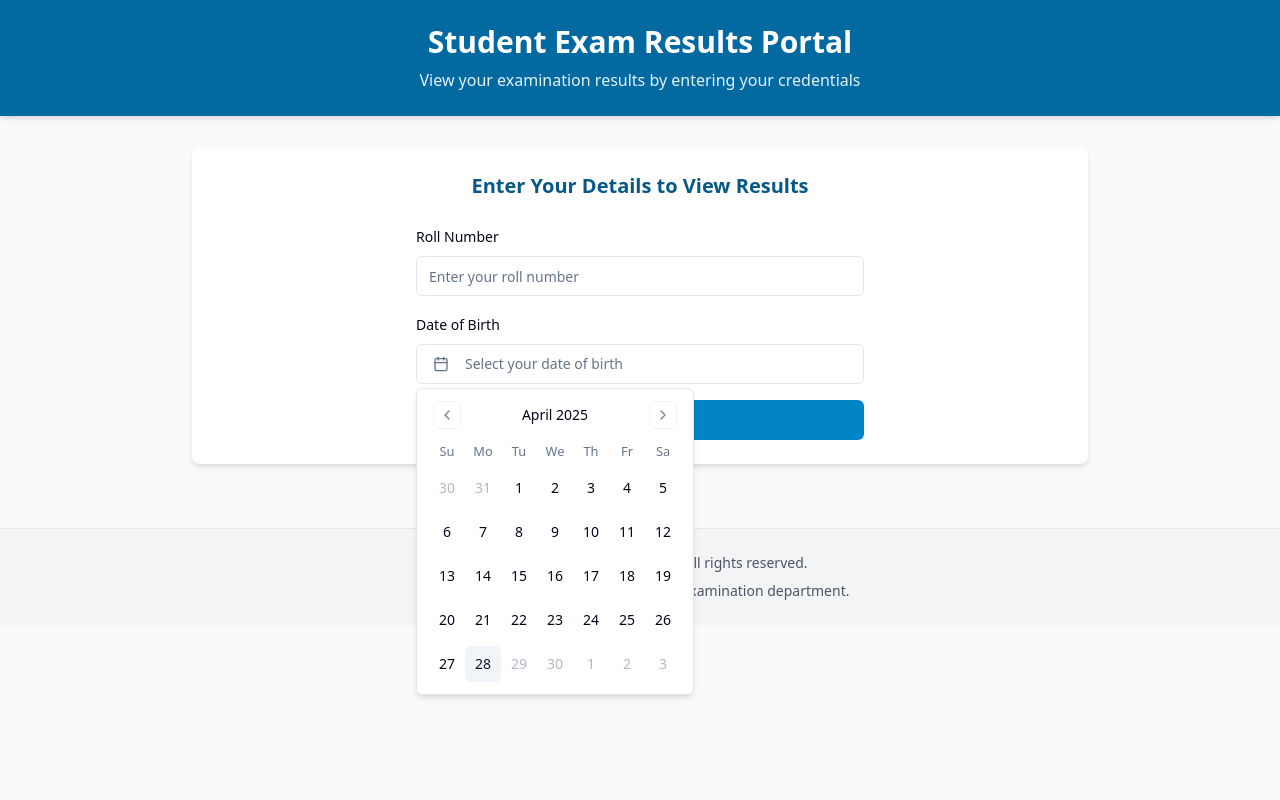
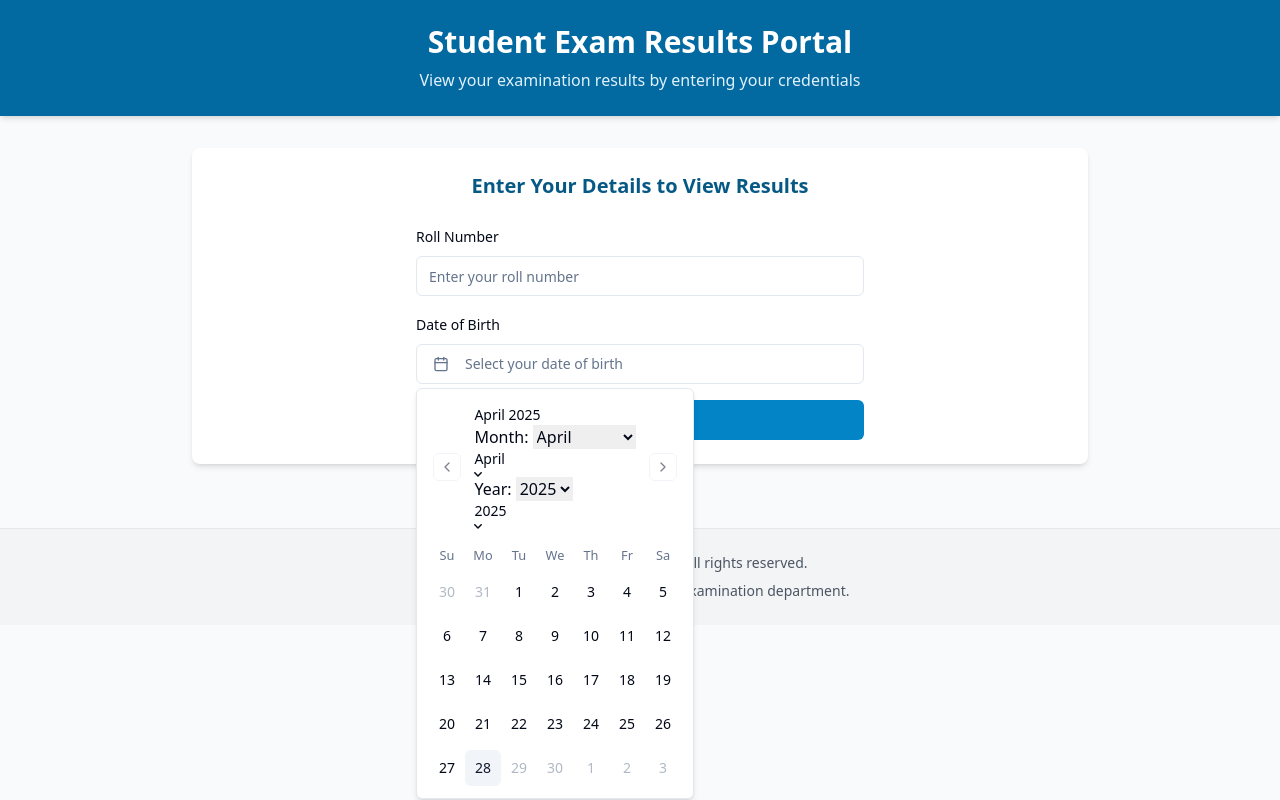
Before and after one commit to DHARANIKA11/project, a React (Vite) app: page / in a window 1280 px wide. Both pictures are taken after a click on the button "Select your date of birth". Built offline with nearby package versions, Linux system fonts and the light colour scheme.

Commit message:
Fix: Date of birth validation
- Prevent selection of future dates.
- Prevent selection of birth year.

```diff
--- a/src/components/SearchForm.tsx
+++ b/src/components/SearchForm.tsx
@@ -77,6 +77,9 @@ const SearchForm = ({ onSearch, isLoading }: SearchFormProps) => {
               onSelect={setDateOfBirth}
               initialFocus
               disabled={(date) => date > new Date()}
+              captionLayout="dropdown-buttons"
+              fromYear={1990}
+              toYear={new Date().getFullYear()}
             />
           </PopoverContent>
         </Popover>
--- a/src/components/ui/calendar.tsx
+++ b/src/components/ui/calendar.tsx
@@ -1,3 +1,4 @@
+
 import * as React from "react";
 import { ChevronLeft, ChevronRight } from "lucide-react";
 import { DayPicker } from "react-day-picker";
@@ -16,7 +17,7 @@ function Calendar({
   return (
     <DayPicker
       showOutsideDays={showOutsideDays}
-      className={cn("p-3", className)}
+      className={cn("p-3 pointer-events-auto", className)}
       classNames={{
         months: "flex flex-col sm:flex-row space-y-4 sm:space-x-4 sm:space-y-0",
         month: "space-y-4",
@@ -55,6 +56,9 @@ function Calendar({
         IconLeft: ({ ..._props }) => <ChevronLeft className="h-4 w-4" />,
         IconRight: ({ ..._props }) => <ChevronRight className="h-4 w-4" />,
       }}
+      captionLayout="dropdown-buttons"
+      fromYear={1990}
+      toYear={new Date().getFullYear()}
       {...props}
     />
   );
```
